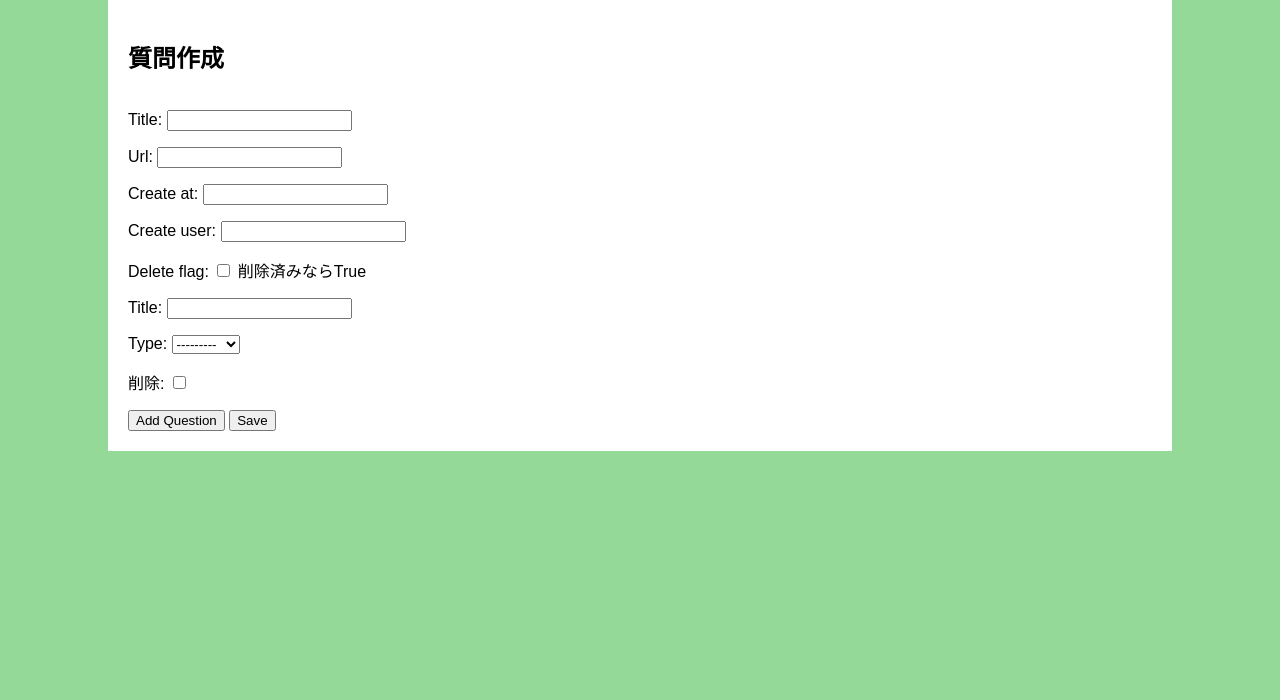
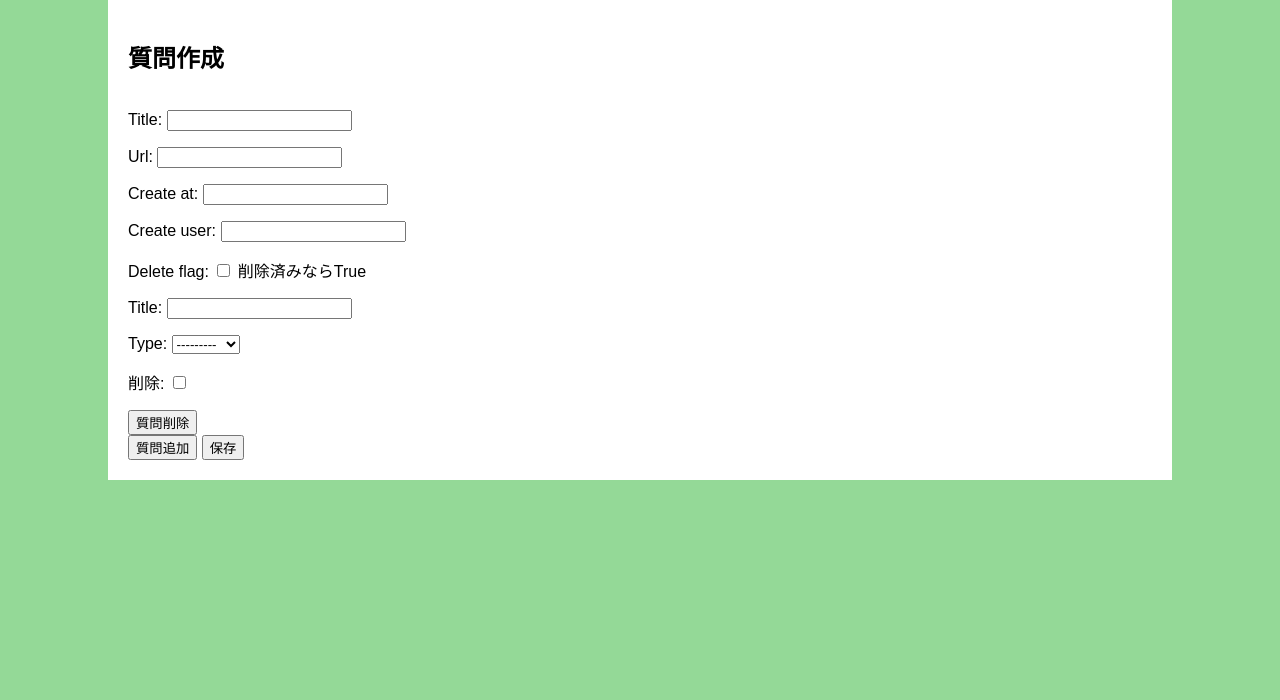
Before and after one commit to GraduationProduction2025/Echo-Nest, a Django app: page /test2/ in a window 1280 px wide. Shown: the part 21-721 px from the top of the page. Run offline with Django 3.2, Linux system fonts and the light colour scheme; tables that the repository leaves empty hold one stand-in row (values such as "Sample post").

Commit message:
作成機能の実装

```diff
--- a/templates/surveys/test2.html
+++ b/templates/surveys/test2.html
@@ -8,7 +8,7 @@
 <div class="container">
 
     <div class="buttons">
-        <h2>質問作成 </h2>
+        <h2>質問作成</h2>
     </div>
     <form method="post">
         {% csrf_token %}
@@ -18,37 +18,78 @@
             {% for form in question_formset %}
             <div class="question-formset">
                 {{ form.as_p }}
-                {% if form.instance.pk %}
-                <button type="button" class="delete-question">Delete Question</button>
-                {% endif %}
+                <button type="button" class="delete-question">質問削除</button>
             </div>
             {% endfor %}
         </div>
-        <button type="button" id="add-question">Add Question</button>
-        <button type="submit">Save</button>
+        <button type="button" id="add-question">質問追加</button>
+        <button type="submit">保存</button>
     </form>
     <script>
+        // 質問追加ボタンをクリックしたときのイベントリスナー
         document.getElementById('add-question').addEventListener('click', function () {
-            let formset = document.querySelectorAll('.question-formset');
-            if (formset.length > 0) {
-                let newForm = formset[0].cloneNode(true);
-                newForm.querySelectorAll('input, textarea').forEach(input => {
-                    input.value = ''; // Clear the value
-                });
-                document.getElementById('question-forms').appendChild(newForm);
-
-                // Re-bind delete event for new delete buttons
-                newForm.querySelector('.delete-question').addEventListener('click', function () {
-                    this.parentElement.remove();
-                });
-            }
+            addQuestionForm();
         });
 
+        // 既存の質問削除ボタンにイベントリスナーを追加
         document.querySelectorAll('.delete-question').forEach(button => {
             button.addEventListener('click', function () {
                 this.parentElement.remove();
+                updateManagementForm();
             });
         });
+
+        // 新しい質問フォームを追加する関数
+        function addQuestionForm() {
+            let formset = document.querySelectorAll('.question-formset');
+            let newForm;
+            if (formset.length > 0) {
+                // 既存のフォームセットがある場合、そのクローンを作成
+                newForm = formset[0].cloneNode(true);
+                newForm.querySelectorAll('input, textarea').forEach(input => {
+                    input.value = ''; // フォームの値をクリア
+                });
+            } else {
+                // フォームセットがない場合、新しい空のフォームを作成
+                newForm = document.createElement('div');
+                newForm.classList.add('question-formset');
+                newForm.innerHTML = `
+                    <div class="question-formset">
+                        {% for field in question_formset.empty_form %}
+                            {{ field.label_tag }} {{ field }}
+                        {% endfor %}
+                        <button type="button" class="delete-question">質問削除</button>
+                    </div>
+                `;
+            }
+            document.getElementById('question-forms').appendChild(newForm);
+
+            // 新しい削除ボタンにイベントリスナーを追加
+            newForm.querySelector('.delete-question').addEventListener('click', function () {
+                this.parentElement.remove();
+                updateManagementForm();
+            });
+
+            updateManagementForm();
+        }
+
+        // 管理フォームを更新する関数
+        function updateManagementForm() {
+            let formset = document.querySelectorAll('.question-formset');
+            formset.forEach((form, index) => {
+                form.querySelectorAll('input, textarea').forEach(input => {
+                    let name = input.getAttribute('name');
+                    let newName = name.replace(/-\d+-/, `-${index}-`);
+                    input.setAttribute('name', newName);
+                    let id = input.getAttribute('id');
+                    let newId = id.replace(/_\d+_/, `_${index}_`);
+                    input.setAttribute('id', newId);
+                });
+            });
+
+            // TOTAL_FORMSの値を更新
+            document.querySelector('input[name$="TOTAL_FORMS"]').value = formset.length;
+        }
     </script>
 </div>
 {% endblock content %}
```
